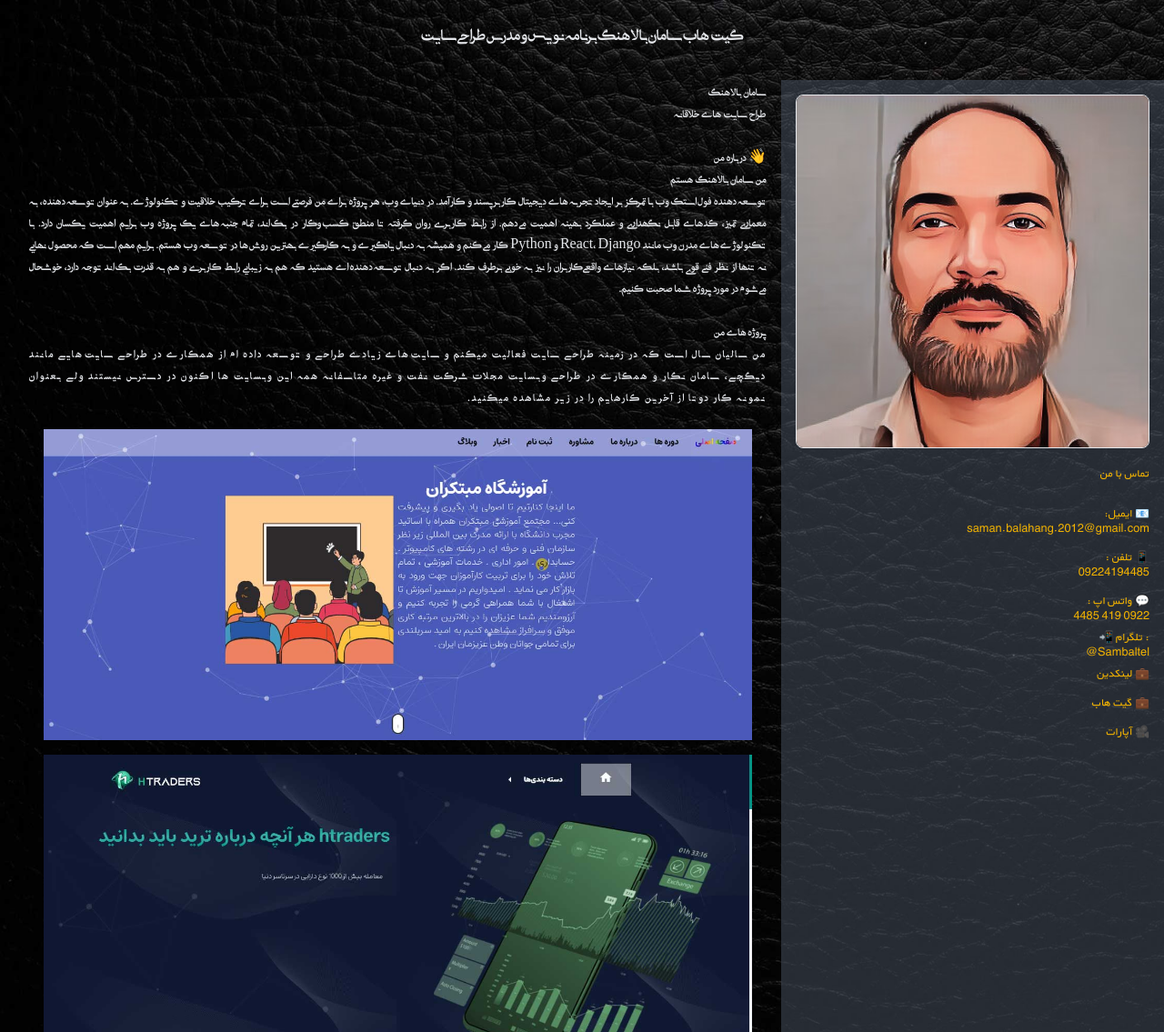
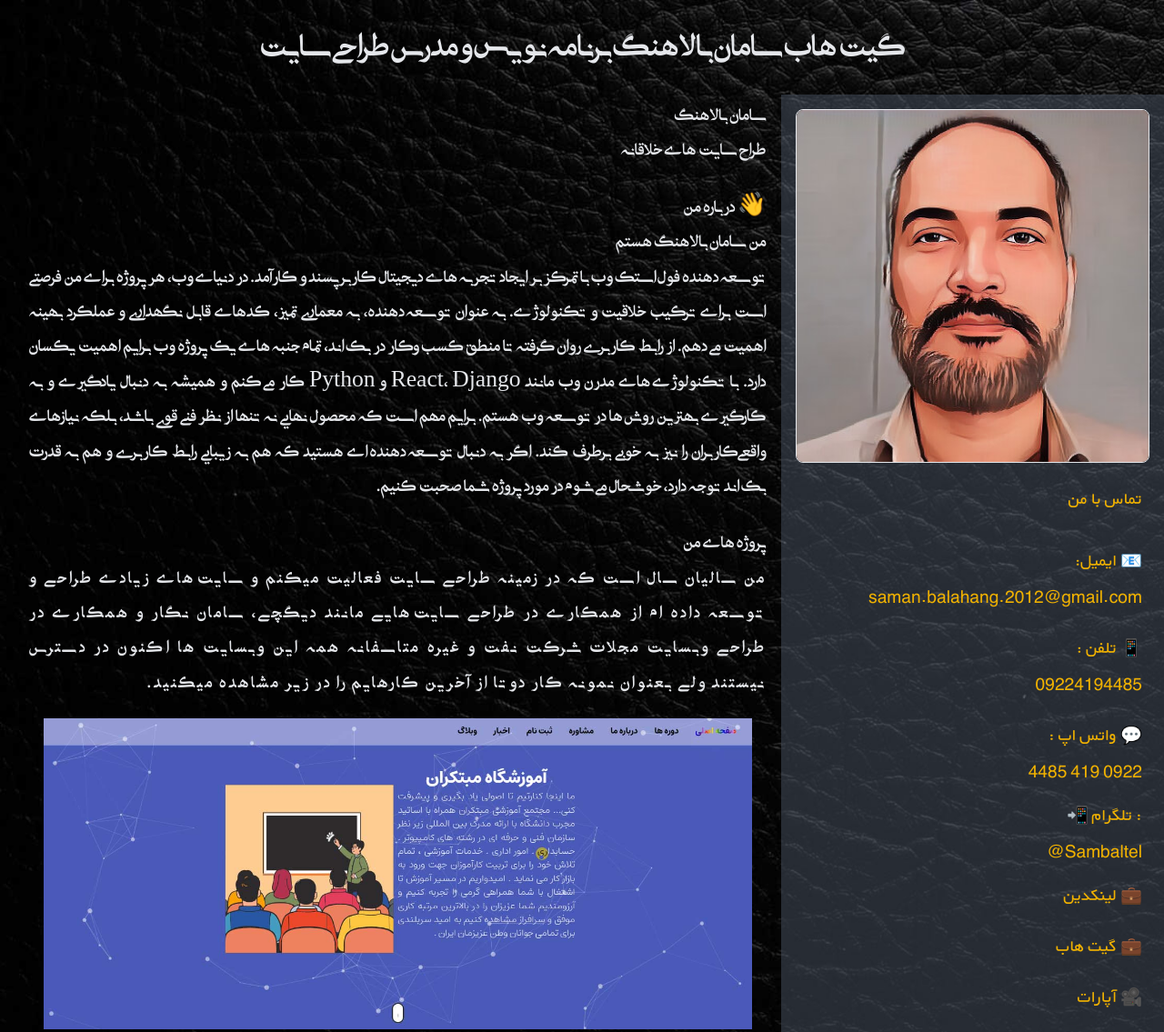
Before and after one commit to samanbalahang/samanbalahang.github.io, a website: page index.html in a window 1280 px wide. Shown: the top 1135 px of the page at 91% size. Drawn offline with Linux system fonts and the light colour scheme.

Commit message:
14040707-09

```diff
--- a/index.html
+++ b/index.html
@@ -22,9 +22,9 @@
         type="image/jpg">
 </head>
 
-<body class="font-shin bg-[url('../images/original-black-leather.jpg')] text-gray-200 bg-cover">
+<body class="font-shin bg-[url('../images/original-black-leather.jpg')] text-gray-200 bg-cover aspect-[4/4] text-[1.6rem]">
     <header class="py-5">
-        <h1 class="text-h1 text-center text-2xl">
+        <h1 class="text-h1 text-center text-[3rem]">
             گیت هاب سامان بالاهنگ برنامه نویس و مدرس طراحی سایت
         </h1>
     </header>
@@ -41,7 +41,7 @@
                                         alt="portfolio.jpg" class="w-full">
                                 </div>
                                 <div
-                                    class="absolute w-full h-full backface-hidden bg-gray-950 text-gray-300 rotate-y-180 flex justify-center items-center flex-col text-[1rem]">
+                                    class="absolute w-full h-full backface-hidden bg-gray-950 text-gray-300 rotate-y-180 flex justify-center items-center flex-col text-[2rem]">
                                     <h1>
                                         سامان بالاهنگ
                                     </h1>
@@ -59,7 +59,7 @@
                             </div>
                         </div>
                     </section>
-                    <section class="font-yekan text-[0.8rem] leading-4">
+                    <section class="font-yekan text-[1.2rem] leading-10 px-2">
                         <h1 class="my-5 text-yellow-500">
                             تماس با من
                         </h1>
```
Also changed, not shown: dist/css/saman.css.
